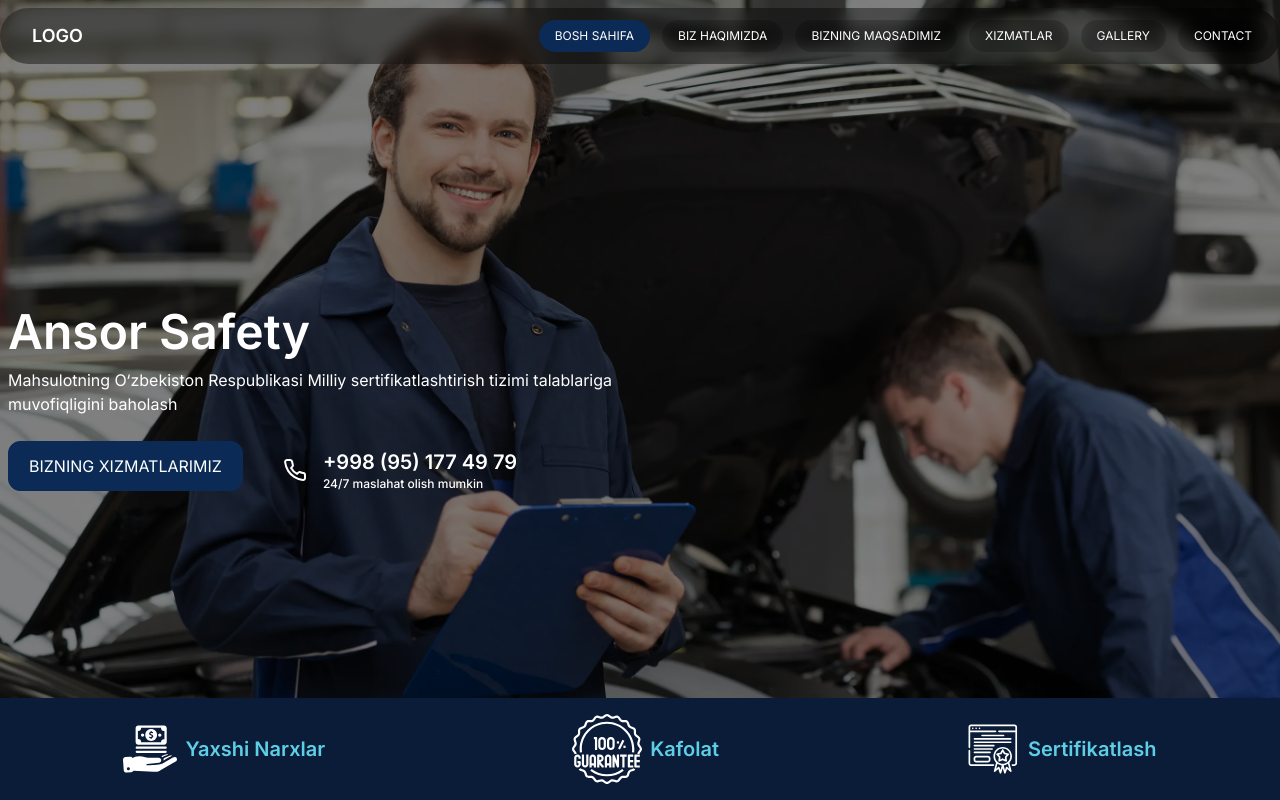
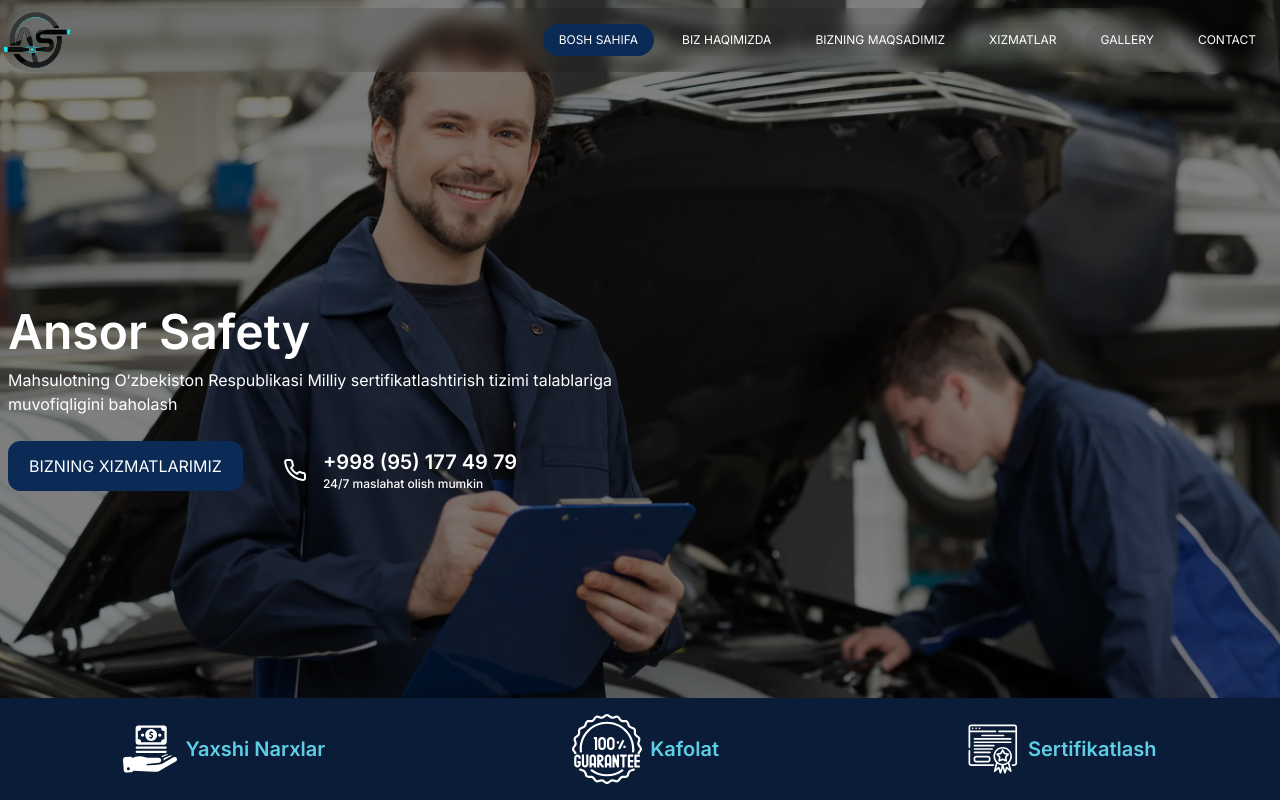
Before and after one commit to ergashev2000/ansor, a Next.js app: page / in a window 1280 px wide. Shown: the top 800 px of the page. Built offline with nearby package versions, Linux system fonts and the light colour scheme.

Commit message:
fix: navbar menu

```diff
--- a/src/components/Contact.tsx
+++ b/src/components/Contact.tsx
@@ -112,7 +112,7 @@
                     Sizga qanday yordam bera olamiz?
                   </h3>
                   <div className="flex flex-col gap-1">
-                    <label htmlFor="name">Ism va familiyangiz</label>
+                    <label htmlFor="name">Ism va Familiyaingiz</label>
                     <input
                       type="text"
                       id="name"
@@ -143,7 +143,7 @@
                       onChange={handleChange}
                       className="rounded-lg px-4 py-2 w-full bg-white/10 backdrop-blur filter border border-gray-500"
                       required
-                    ></textarea>
+                    />
                   </div>
                   <button
                     type="submit"
--- a/src/components/Map.tsx
+++ b/src/components/Map.tsx
@@ -3,9 +3,9 @@
 export default function Map() {
   return (
     <section>
-      <div className="container mx-auto lg:px-5 py-10">
+      <div className="container mx-auto py-10">
         <iframe
-          src="https://www.google.com/maps/embed?pb=!1m13!1m8!1m3!1d3218.5002814031054!2d69.18182034641003!3d41.285945590246186!3m2!1i1024!2i768!4f13.1!3m2!1m1!2zNDHCsDE3JzA4LjgiTiA2OcKwMTAnNTYuMyJF!5e1!3m2!1sen!2s!4v1716967376502!5m2!1sen!2s"
+          src="https://www.google.com/maps/embed?pb=!1m13!1m8!1m3!1d2998.0549007228665!2d69.17977008749862!3d41.285909599463984!3m2!1i1024!2i768!4f13.1!3m2!1m1!2zNDHCsDE3JzA4LjgiTiA2OcKwMTAnNTYuMyJF!5e0!3m2!1sen!2s!4v1716967938450!5m2!1sen!2s"
           width="1200"
           height="600"
           style={{ border: "0" }}
--- a/src/components/Navbar.tsx
+++ b/src/components/Navbar.tsx
@@ -1,9 +1,12 @@
 "use client";
 
 import { Menu, X } from "lucide-react";
+import Image from "next/image";
 import Link from "next/link";
 import { usePathname } from "next/navigation";
-import React, { useState } from "react";
+import React, { useEffect, useState } from "react";
+
+import Logo from "@/assets/images/logo.png";
 
 const menus = [
   {
@@ -40,33 +43,40 @@
 
 export default function Navbar() {
   const [isOpen, setIsOpen] = useState(false);
-
-  const pathname = usePathname();
+  const [hash, setHash] = useState(1);
 
   const handleOpenMenu = () => {
     setIsOpen(prev => !prev);
   };
 
+
   return (
     <header className="container mx-auto fixed top-0 left-1/2 -translate-x-1/2 z-50 w-full">
       <div className="relative">
-        <div className="backdrop-blur bg-black/40 filter w-full flex justify-between items-center rounded-sm lg:rounded-full p-3 lg:mt-2 max-lg:py-5">
-          <Link href={"/"}>
-            <span className="text-lg font-semibold text-white uppercase pl-2 lg:pl-5">
-              LOGO
-            </span>
+        <div className="backdrop-blur bg-black/10 filter w-full flex justify-between items-center rounded-sm lg:rounded-full pr-2 lg:mt-2 max-lg:py-5">
+          <Link href="/">
+            <div className="h-16">
+              <Image
+                src={Logo}
+                alt="Ansor logo"
+                width={400}
+                height={400}
+                className="w-full h-full object-contain"
+              />
+            </div>
           </Link>
-          <nav className="max-lg:hidden">
+          <nav className="max-lg:hidden py-2">
             <ul className="text-sm uppercase flex items-center gap-3 2xl:gap-5 text-white">
               {menus.map(menu => (
                 <li key={menu.id}>
                   <Link href={menu.slug}>
                     <div
-                      className={`hover:bg-white/20 backdrop-blur xl:text-xs 2xl:text-base px-4 py-2 rounded-full transition-all duration-300 ${
-                        pathname === menu.slug
-                          ? "bg-primary hover:bg-primary hover:opacity-70"
+                      className={`backdrop-blur xl:text-xs 2xl:text-base px-4 py-2 rounded-full transition-all duration-300 ${
+                      menu.id === hash
+                          ? "bg-primary hover:opacity-70"
                           : ""
                       }`}
+                      onClick={() => setHash(menu.id)}
                     >
                       {menu.title}
                     </div>
@@ -99,6 +109,7 @@
                 <Link href={menu.slug}>
                   <div
                     className={`p-5 py-2 rounded-full transition-all duration-300`}
+                    onClick={() => setIsOpen(false)}
                   >
                     {menu.title}
                   </div>
--- a/src/components/Services.tsx
+++ b/src/components/Services.tsx
@@ -1,4 +1,3 @@
-import Image from "next/image";
 import React from "react";
 import Consulting from "@/assets/images/consulting-message-svgrepo-com.svg";
 import Certificate from "@/assets/images/certificate-degree-diploma-svgrepo-com.svg";
@@ -12,7 +11,7 @@
             Bizning xizmatlarimiz
           </h2>
           <p className="text-sm lg:text-lg">
-            Ansor Safety MChJ sizga quyidagi xizmatlar turlarini taklif etadi:
+            Ansor Safety MChJ sizga quyidagi xizmat turlarini taklif etadi
           </p>
         </div>
         <div className="flex gap-10 justify-evenly pt-5 max-lg:flex-col">
```
Also changed, not shown: src/assets/images/logo.png (added).
